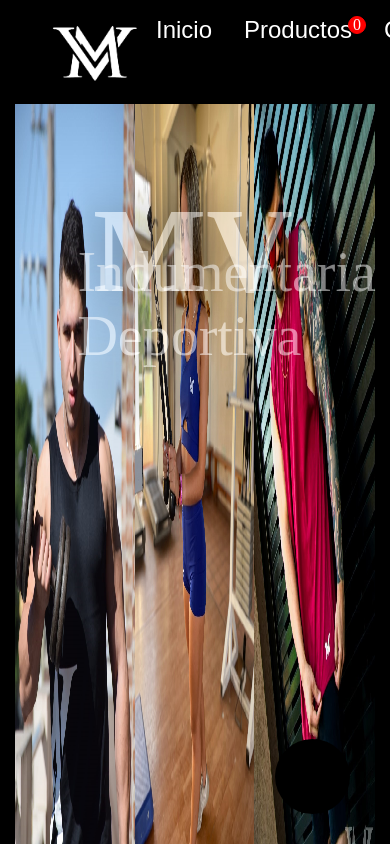
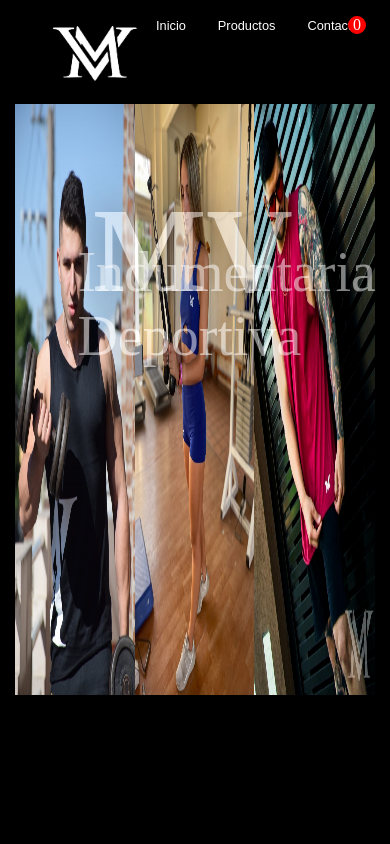
Before and after one commit to Chgrar/mv_React, a React (Create React App) app: page / in a window 390 px wide. Shown: the top 844 px of the page. Built offline with nearby package versions, Linux system fonts and the light colour scheme; some icons are missing.

Commit message:
correcciones al 12/7

```diff
--- a/src/index.css
+++ b/src/index.css
@@ -531,12 +531,29 @@
 }
 
 @media only screen and (max-width:600px){
+  .lista-item_link{
+    font-size: 1em;
+  }
 header ul{
   display: none;
 }
 }
 
 @media only screen and (max-width:450px){
+  .btn-wsp box-icon{
+  right: 135px;
+}
+
+.img-contacto{
+padding: 0;
+}
+
+  .img-banner{
+    height: 70%;
+  }
+  .lista-item_link{
+    font-size: 0.8em;
+  }
 .carrito_item h3{
  display: .5rem;
 }
@@ -571,6 +588,7 @@
   max-width: 15rem;
   max-height: 15rem;
 
+
 }
 .img-pago{
   align-items: center;
```
